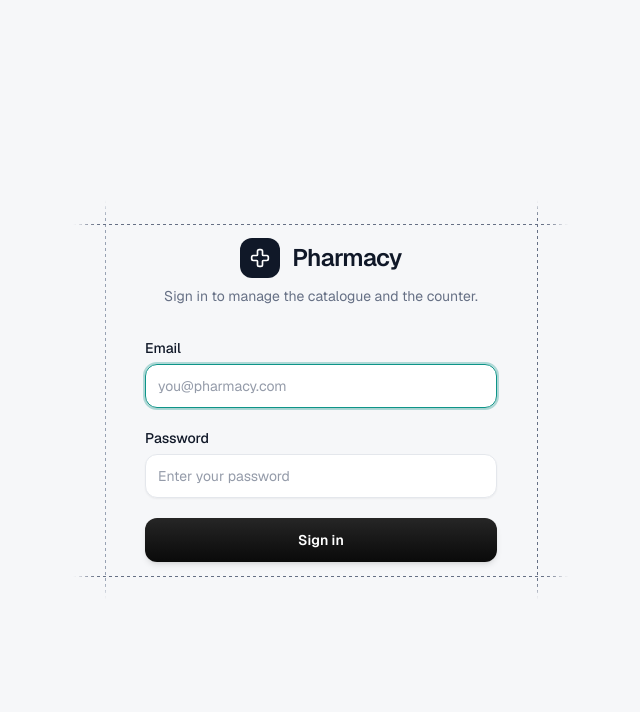
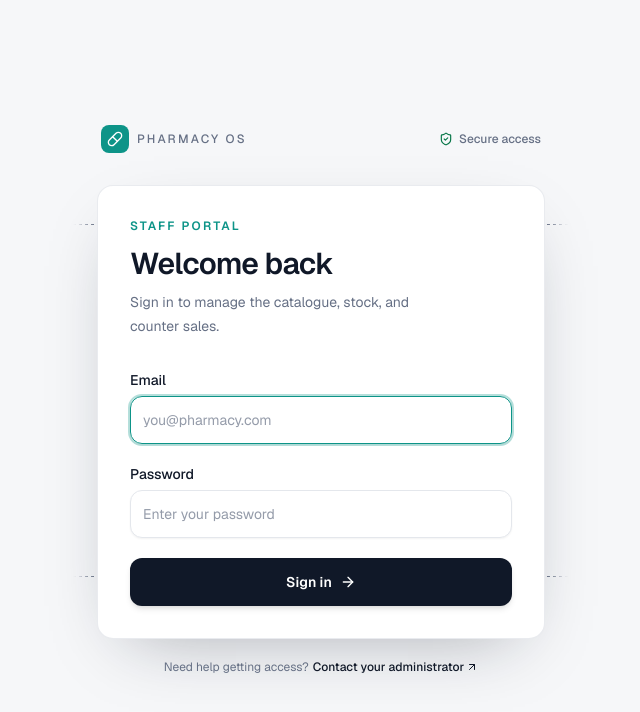
Before and after one commit to Safwan169/pharmacy-fe, a Next.js app: page /login in a window 1280 px wide. Shown: the top 712 px of the page, without its empty margins (319-959 px from the left). Built offline with nearby package versions, Linux system fonts and the light colour scheme.

Commit message:
feat: enhance login page and form with new UI elements and improved accessibility

```diff
--- a/src/app/login/page.tsx
+++ b/src/app/login/page.tsx
@@ -1,12 +1,12 @@
 import { Suspense } from "react";
-import { Cross } from "lucide-react";
+import { ArrowUpRight, Pill, ShieldCheck } from "lucide-react";
 import { LoginForm } from "@/components/auth/login-form";
 
 export const metadata = { title: "Sign in" };
 
 export default function LoginPage() {
   return (
-    <div className="relative flex min-h-screen items-center justify-center overflow-x-hidden bg-background px-5 py-16 sm:py-16">
+    <div className="relative flex min-h-screen items-center justify-center overflow-x-hidden bg-background px-5 py-12 sm:py-16">
       {/* Dashed lines boxing in the card, as in the reference layout. */}
       <div
         aria-hidden
@@ -18,22 +18,45 @@ export default function LoginPage() {
         <div className="hidden md:block grid-line grid-line-h grid-line-bottom grid-line-strong" />
       </div>
 
-      <div className="relative w-full max-w-sm px-4">
-        <div className="mb-2 flex items-center justify-center gap-3">
-          <span className="flex h-10 w-10 items-center justify-center rounded-xl bg-foreground">
-            <Cross className="h-5 w-5 text-surface" aria-hidden />
+      <main className="relative w-full max-w-md">
+        <div className="mb-8 flex items-center justify-between px-1 text-xs font-medium uppercase tracking-[0.18em] text-muted">
+          <span className="flex items-center gap-2">
+            <span className="flex h-7 w-7 items-center justify-center rounded-lg bg-primary text-primary-foreground">
+              <Pill className="h-4 w-4" aria-hidden />
+            </span>
+            Pharmacy OS
           </span>
-          <span className="text-2xl font-semibold tracking-tight">Pharmacy</span>
+          <span className="flex items-center gap-1.5 normal-case tracking-normal">
+            <ShieldCheck className="h-3.5 w-3.5 text-success" aria-hidden />
+            Secure access
+          </span>
         </div>
-        <p className="mb-8 text-center text-sm text-muted">
-          Sign in to manage the catalogue and the counter.
+
+        <section className="rounded-2xl border border-border/80 bg-surface p-6 shadow-[0_24px_70px_-32px_rgba(16,24,40,0.38)] sm:p-8">
+          <div className="mb-8">
+            <p className="mb-3 text-xs font-semibold uppercase tracking-[0.18em] text-primary">
+              Staff portal
+            </p>
+            <h1 className="text-3xl font-semibold tracking-tight text-foreground">
+              Welcome back
+            </h1>
+            <p className="mt-2 max-w-xs text-sm leading-6 text-muted">
+              Sign in to manage the catalogue, stock, and counter sales.
+            </p>
+          </div>
+
+          <Suspense fallback={<div className="h-72" />}>
+            <LoginForm />
+          </Suspense>
+        </section>
+
+        <p className="mt-5 flex items-center justify-center gap-1 text-center text-xs text-muted">
+          Need help getting access?
+          <span className="inline-flex items-center gap-0.5 font-medium text-foreground">
+            Contact your administrator <ArrowUpRight className="h-3 w-3" aria-hidden />
+          </span>
         </p>
-
-        {/* useSearchParams needs a boundary; the form is the only dynamic part. */}
-        <Suspense fallback={<div className="h-72" />}>
-          <LoginForm />
-        </Suspense>
-      </div>
+      </main>
     </div>
   );
 }
--- a/src/components/auth/login-form.tsx
+++ b/src/components/auth/login-form.tsx
@@ -2,6 +2,7 @@
 
 import { useActionState } from "react";
 import { useSearchParams } from "next/navigation";
+import { ArrowRight } from "lucide-react";
 import { login, type LoginState } from "@/lib/actions/auth";
 import { Field, Input } from "@/components/ui/input";
 import { Alert } from "@/components/ui/alert";
@@ -13,7 +14,7 @@ export function LoginForm() {
   const next = useSearchParams().get("next");
 
   return (
-    <form action={formAction} className="space-y-5 " noValidate>
+    <form action={formAction} className="space-y-5" noValidate>
       {next && <input type="hidden" name="next" value={next} />}
 
       {state.message && <Alert tone="error">{state.message}</Alert>}
@@ -27,7 +28,7 @@ export function LoginForm() {
           autoFocus
           placeholder="you@pharmacy.com"
           aria-describedby={state.errors?.email ? "email-error" : undefined}
-          className="h-11 rounded-xl shadow-xs"
+          className="h-12 rounded-xl shadow-xs"
           invalid={!!state.errors?.email}
         />
       </Field>
@@ -39,7 +40,7 @@ export function LoginForm() {
           type="password"
           autoComplete="current-password"
           placeholder="Enter your password"
-          className="h-11 rounded-xl shadow-xs"
+          className="h-12 rounded-xl shadow-xs"
           invalid={!!state.errors?.password}
         />
       </Field>
@@ -47,9 +48,12 @@ export function LoginForm() {
       <button
         type="submit"
         disabled={pending}
-        className="h-11 w-full rounded-xl bg-linear-to-b from-neutral-800 to-neutral-950 text-sm font-semibold text-white shadow-md transition-opacity hover:opacity-90 focus-visible:outline-2 focus-visible:outline-offset-2 focus-visible:outline-foreground disabled:pointer-events-none disabled:opacity-60"
+        className="group flex h-12 w-full items-center justify-center gap-2 rounded-xl bg-foreground text-sm font-semibold text-white shadow-md transition-[transform,opacity] hover:opacity-90 focus-visible:outline-2 focus-visible:outline-offset-2 focus-visible:outline-foreground active:scale-[0.99] disabled:pointer-events-none disabled:opacity-60"
       >
-        {pending ? "Signing in…" : "Sign in"}
+        {pending ? "Signing in..." : "Sign in"}
+        {!pending && (
+          <ArrowRight className="h-4 w-4 transition-transform group-hover:translate-x-0.5" aria-hidden />
+        )}
       </button>
     </form>
   );
```
